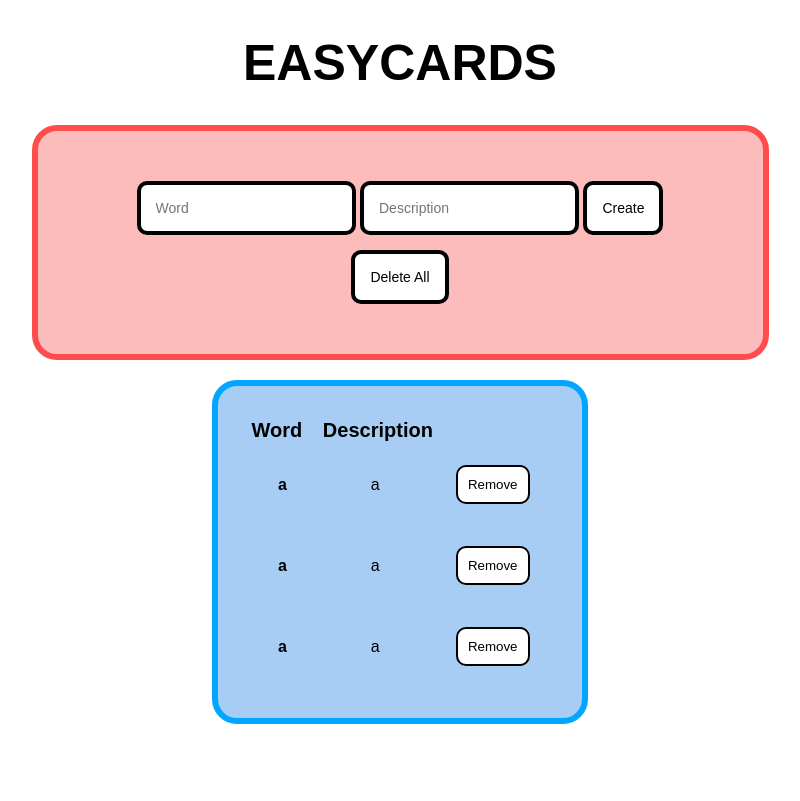
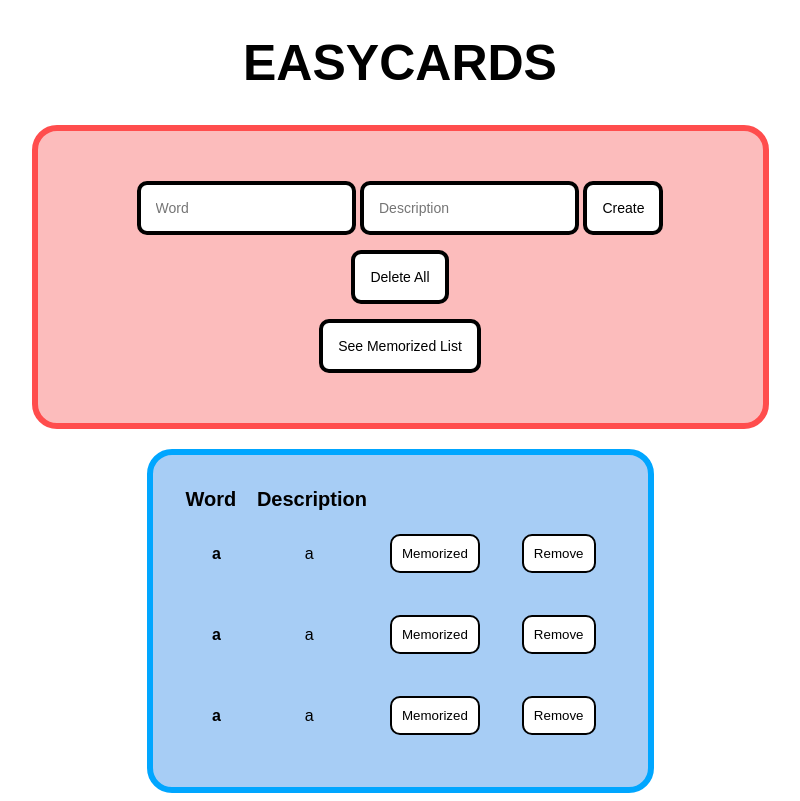
Before and after one commit to jechangoh/EasyCards, a Flask app: page / in a window 1280 px wide. Shown: the whole page, without its empty margins (240-1040 px from the left). Before the commit the page ends 724 px from the top, so only its background shows below. Run offline with Flask 2, Linux system fonts and the light colour scheme; data comes from the database, SQL or seed files in the repository.

Commit message:
Update index.html

```diff
--- a/templates/index.html
+++ b/templates/index.html
@@ -10,6 +10,9 @@
         </form>
         <form action="/delete" method="POST" id="del">
             <input type="submit" value="Delete All">
+        </form>
+        <form action="/list" method="POST" id="del">
+            <input type="submit" value="See Memorized List">
         </form>
     </div>
 
@@ -27,6 +30,12 @@
                     <td style="font-weight: bold;">{{ card["word"] }}</td>
                     <td>{{ card["description"] }}</td>
                     <td>
+                        <form action="/memorized" method="POST">
+                            <input name="id-2" type="hidden" value="{{ card.word }}">
+                            <input type="submit" value="Memorized">
+                        </form>
+                    </td>
+                    <td>
                         <form action="/remove" method="POST">
                             <input name="id" type="hidden" value="{{ card.id }}">
                             <input type="submit" value="Remove">
```
